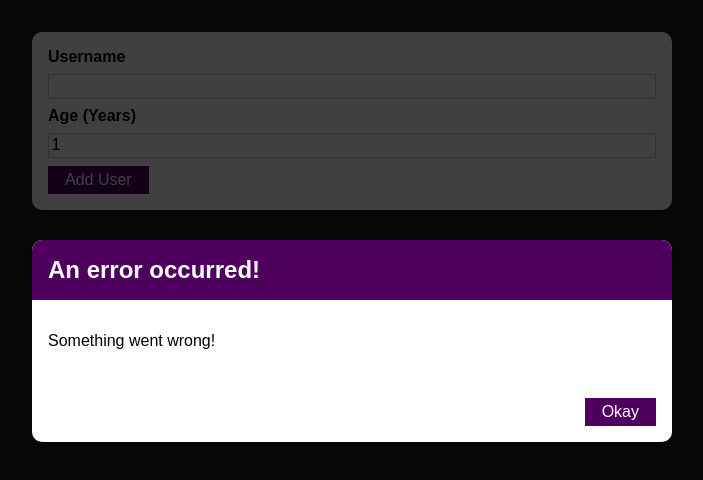
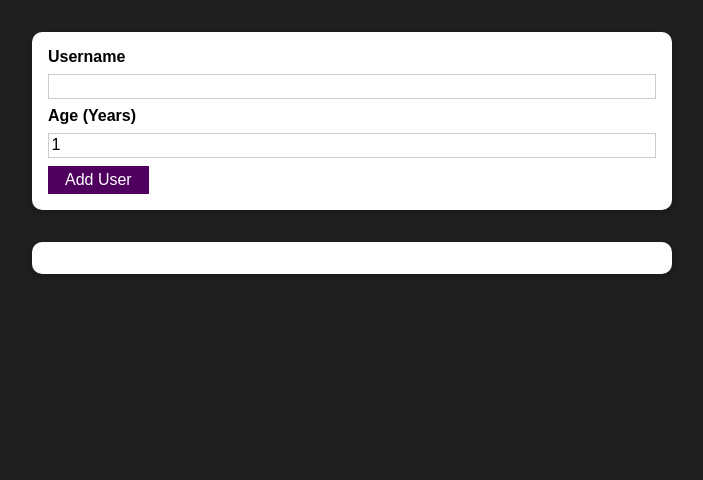
Before and after one commit to Dgvalerio/time-to-practice-react-tcg, a React (Create React App) app: page / in a window 1280 px wide. Shown: the top 480 px of the page, without its empty margins (288-991 px from the left). Built offline with nearby package versions, Linux system fonts and the light colour scheme.

Commit message:
Class 97 - Managing the Error State

```diff
--- a/src/App.js
+++ b/src/App.js
@@ -1,7 +1,6 @@
 import React, { useState } from 'react';
 import AddUser from './components/Users/AddUser';
 import UsersList from './components/Users/UsersList';
-import ErrorModal from './components/UI/ErrorModal';
 
 const App = () => {
   const [usersList, setUsersList] = useState([]);
@@ -11,11 +10,8 @@
 
   return (
     <div>
-      <ErrorModal title="An error occurred!" message="Something went wrong!" />
-      <div>
-        <AddUser onAddUser={addUserHandler} />
-        <UsersList users={usersList} />
-      </div>
+      <AddUser onAddUser={addUserHandler} />
+      <UsersList users={usersList} />
     </div>
   );
 };
--- a/src/components/UI/ErrorModal.js
+++ b/src/components/UI/ErrorModal.js
@@ -4,10 +4,10 @@
 
 import classes from './ErrorModal.module.css';
 
-const ErrorModal = ({ title, message }) => {
+const ErrorModal = ({ title, message, onConfirm }) => {
   return (
     <div>
-      <div className={classes.backdrop} />
+      <div className={classes.backdrop} onClick={onConfirm}/>
       <Card className={classes.modal}>
         <header className={classes.header}>
           <h2>{title}</h2>
@@ -16,7 +16,7 @@
           <p>{message}</p>
         </main>
         <footer className={classes.actions}>
-          <Button>Okay</Button>
+          <Button type='button' onClick={onConfirm}>Okay</Button>
         </footer>
       </Card>
     </div>
--- a/src/components/Users/AddUser.js
+++ b/src/components/Users/AddUser.js
@@ -3,18 +3,30 @@
 
 import classes from './AddUser.module.css';
 import Button from '../UI/Button';
+import ErrorModal from '../UI/ErrorModal';
 
 const AddUser = ({ onAddUser }) => {
   const [username, setUsername] = useState('');
   const [age, setAge] = useState(1);
+  const [error, setError] = useState();
 
   const addUserHandler = (event) => {
     event.preventDefault();
 
-    if (username.trim().length === 0 || age.toString().trim().length === 0)
+    if (username.trim().length === 0 || age.toString().trim().length === 0) {
+      setError({
+        title: 'Invalid input',
+        message: 'Please enter a valid name and age (non-empty values).'
+      });
       return;
-    if (+age < 1)
+    }
+    if (+age < 1) {
+      setError({
+        title: 'Invalid age',
+        message: 'Please enter a valid age (> 0).'
+      });
       return;
+    }
 
     onAddUser(username, age);
     setUsername('');
@@ -25,7 +37,11 @@
 
   const ageChangeHandler = ({ target }) => setAge(target.value);
 
+  const errorHandler = () => setError(null);
+
   return (
+    <div>
+      {error && <ErrorModal title={error.title} message={error.message} onConfirm={errorHandler} />}
       <Card className={classes.input}>
         <form onSubmit={addUserHandler}>
           <label form="username">Username</label>
@@ -35,6 +51,7 @@
           <Button type="submit">Add User</Button>
         </form>
       </Card>
+    </div>
   );
 };
 
```
Lines whose indentation alone changed are shown as unchanged.
